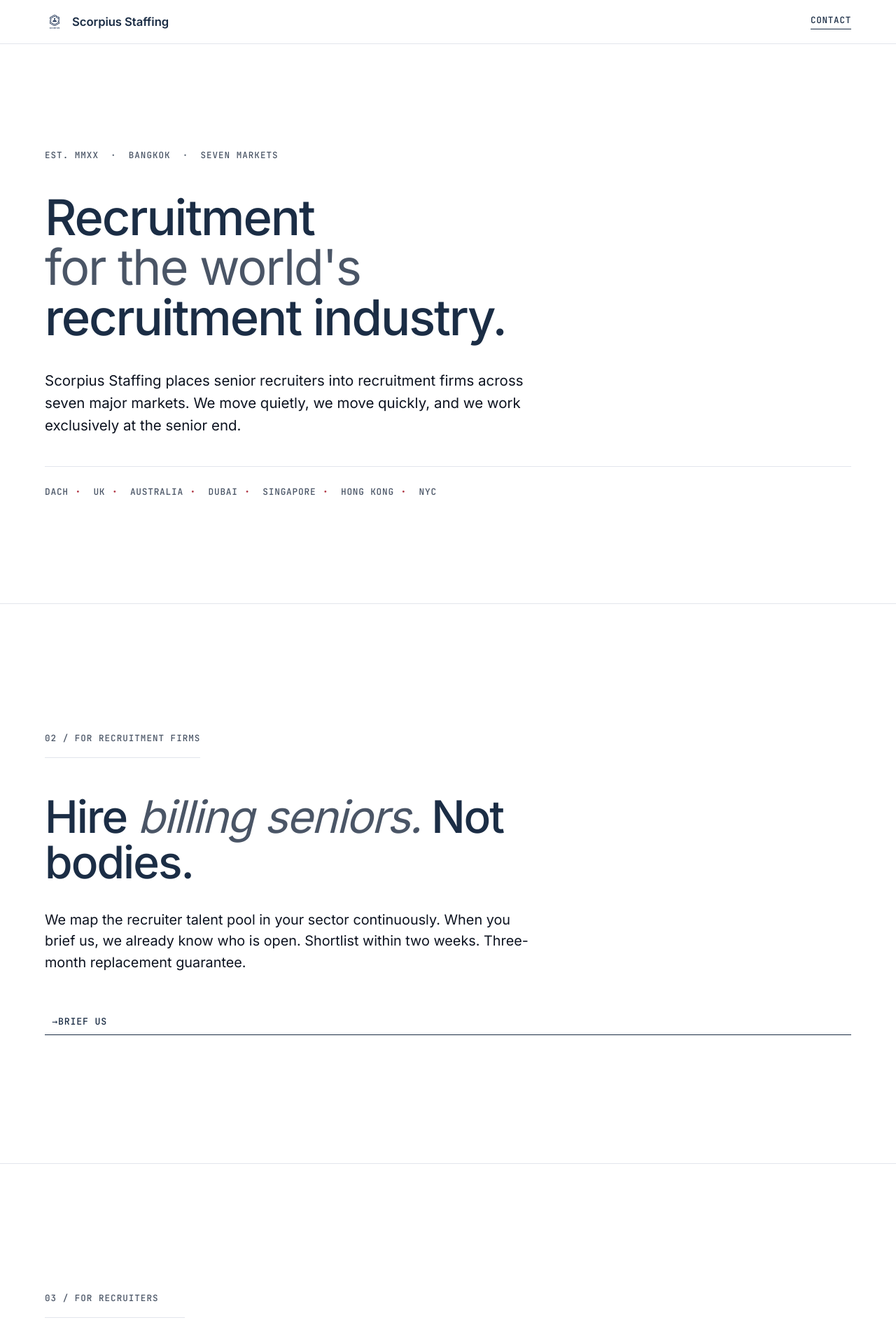
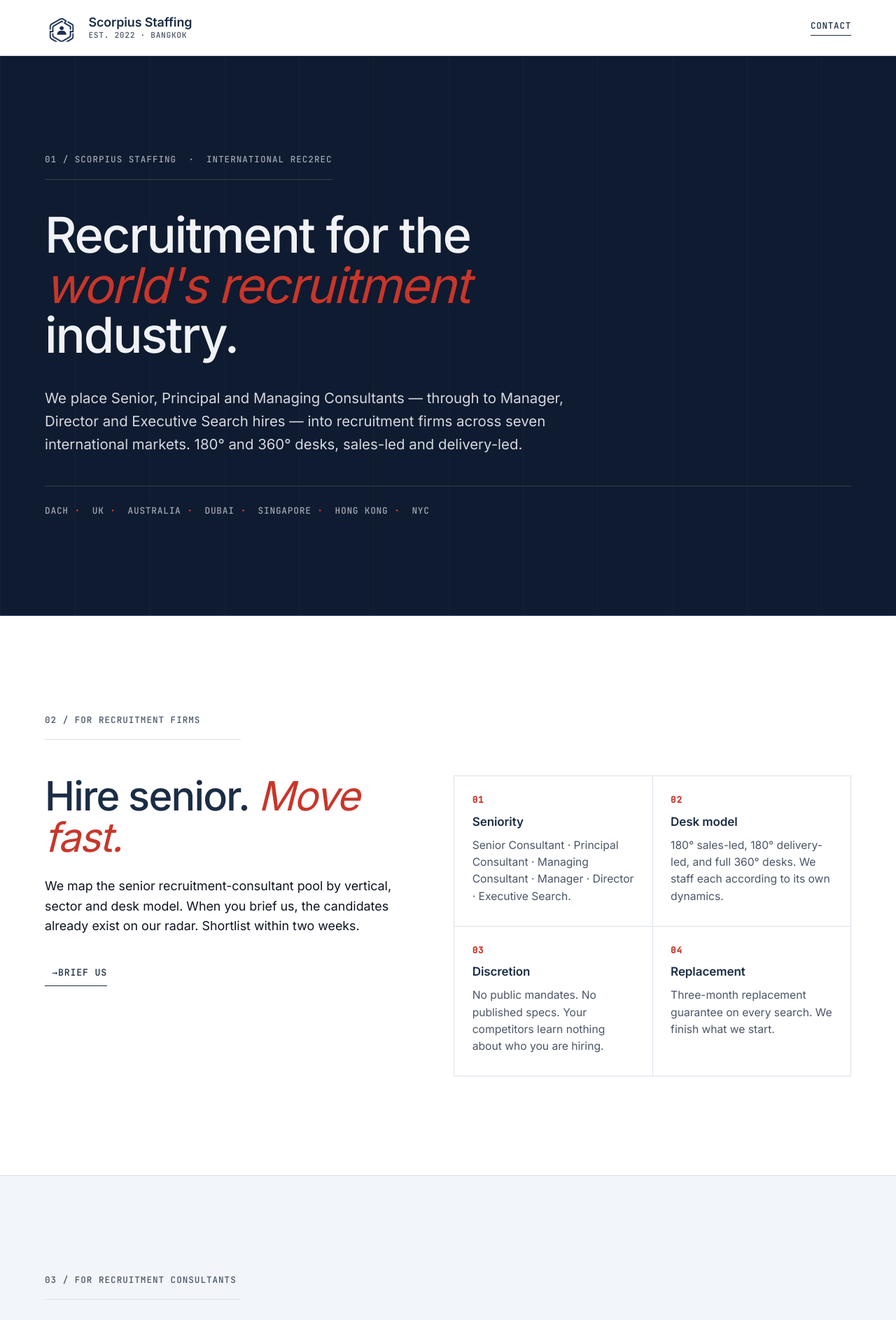
Before and after one commit to scorpiusstaffing/scorpius-staffing-site, a website: page index.html in a window 1280 px wide. Shown: the top 1886 px of the page at 70% size. Drawn offline with Linux system fonts and the light colour scheme.

Commit message:
Redesign: navy hero, larger logo, Est 2022, consultant-focused copy (180/360, Senior to Director, sales/delivery-led)

```diff
--- a/index.html
+++ b/index.html
@@ -4,11 +4,11 @@
 <meta charset="UTF-8" />
 <meta name="viewport" content="width=device-width, initial-scale=1.0" />
 <title>Scorpius Staffing — International rec2rec</title>
-<meta name="description" content="Recruitment-for-recruiters across DACH, UK, Australia, Dubai, Singapore, Hong Kong and NYC. We move recruiters between firms, quietly." />
+<meta name="description" content="Recruitment-for-recruiters. Senior Consultant to Director level. 180° and 360° desks, sales-led and delivery-led. Seven international markets." />
 <meta name="theme-color" content="#1B2D45" />
 
 <meta property="og:title" content="Scorpius Staffing" />
-<meta property="og:description" content="International rec2rec. Seven markets. Senior placements only." />
+<meta property="og:description" content="Rec2rec at Senior, Principal, Managing Consultant, Director and Executive level. Seven markets." />
 <meta property="og:type" content="website" />
 <meta property="og:url" content="https://scorpiusstaffing.com" />
 
@@ -23,27 +23,30 @@
 
 <header class="nav">
   <a href="#top" class="brand">
-    <img src="/logos/scorpius-staffing-mark.png" alt="" class="brand-mark" />
-    <span>Scorpius Staffing</span>
+    <img src="/logos/scorpius-hex-only.png" alt="" class="brand-mark" />
+    <div class="brand-text">
+      <span class="brand-name">Scorpius Staffing</span>
+      <span class="brand-meta">Est. 2022 &middot; Bangkok</span>
+    </div>
   </a>
   <a href="#contact" class="nav-cta">Contact</a>
 </header>
 
 <main id="top">
 
-  <!-- 01 — HERO -->
-  <section class="screen hero" data-index="01">
+  <!-- 01 — HERO (NAVY) -->
+  <section class="screen hero">
     <div class="screen-inner">
-      <span class="mono-label">Est. MMXX &nbsp;·&nbsp; Bangkok &nbsp;·&nbsp; Seven markets</span>
+      <span class="mono-label">01 / Scorpius Staffing &nbsp;·&nbsp; International rec2rec</span>
 
       <h1 class="hero-headline">
-        <span class="line">Recruitment</span>
-        <span class="line line--muted">for the world's</span>
-        <span class="line">recruitment&nbsp;industry.</span>
+        <span class="line">Recruitment for the</span>
+        <span class="line line--em">world's recruitment</span>
+        <span class="line">industry.</span>
       </h1>
 
       <p class="hero-sub">
-        Scorpius Staffing places senior recruiters into recruitment firms across seven major markets. We move quietly, we move quickly, and we work exclusively at the senior end.
+        We place Senior, Principal and Managing Consultants &mdash; through to Manager, Director and Executive Search hires &mdash; into recruitment firms across seven international markets. 180° and 360° desks, sales-led and delivery-led.
       </p>
 
       <div class="hero-markets">
@@ -59,31 +62,91 @@
   </section>
 
   <!-- 02 — FOR RECRUITMENT FIRMS -->
-  <section class="screen" data-index="02" id="firms">
-    <div class="screen-inner align-center">
+  <section class="screen screen-light" id="firms">
+    <div class="screen-inner">
       <span class="label">02 / For recruitment firms</span>
-      <h2 class="display">Hire <em>billing seniors.</em> Not bodies.</h2>
+
+      <div class="split">
+        <div class="split-left">
+          <h2 class="display">Hire senior. <em>Move fast.</em></h2>
           <p class="body-line">
-        We map the recruiter talent pool in your sector continuously. When you brief us, we already know who is open. Shortlist within two weeks. Three-month replacement guarantee.
+            We map the senior recruitment-consultant pool by vertical, sector and desk model. When you brief us, the candidates already exist on our radar. Shortlist within two weeks.
           </p>
           <a href="mailto:firms@scorpiusstaffing.com?subject=Search%20brief" class="link-underline">Brief us</a>
         </div>
+
+        <div class="split-right">
+          <div class="spec-grid">
+            <div class="spec">
+              <span class="spec-num">01</span>
+              <h3>Seniority</h3>
+              <p>Senior Consultant &middot; Principal Consultant &middot; Managing Consultant &middot; Manager &middot; Director &middot; Executive Search.</p>
+            </div>
+            <div class="spec">
+              <span class="spec-num">02</span>
+              <h3>Desk model</h3>
+              <p>180° sales-led, 180° delivery-led, and full 360° desks. We staff each according to its own dynamics.</p>
+            </div>
+            <div class="spec">
+              <span class="spec-num">03</span>
+              <h3>Discretion</h3>
+              <p>No public mandates. No published specs. Your competitors learn nothing about who you are hiring.</p>
+            </div>
+            <div class="spec">
+              <span class="spec-num">04</span>
+              <h3>Replacement</h3>
+              <p>Three-month replacement guarantee on every search. We finish what we start.</p>
+            </div>
+          </div>
+        </div>
+      </div>
+    </div>
   </section>
 
-  <!-- 03 — FOR RECRUITERS -->
-  <section class="screen" data-index="03" id="recruiters">
-    <div class="screen-inner align-center">
-      <span class="label">03 / For recruiters</span>
+  <!-- 03 — FOR CONSULTANTS -->
+  <section class="screen screen-tint" id="consultants">
+    <div class="screen-inner">
+      <span class="label">03 / For recruitment consultants</span>
+
+      <div class="split split--reversed">
+        <div class="split-left">
           <h2 class="display">A quiet conversation, <em>not a job application.</em></h2>
           <p class="body-line">
-        A confidential channel for senior recruiters considering a move. We surface only the firms that fit your billings, vertical, and the kind of work you want next. No volume outreach.
+            A confidential channel for senior recruitment consultants considering a move. Tell us your billings, your vertical, your model. We surface only the firms where the seat actually fits.
           </p>
-      <a href="mailto:recruiters@scorpiusstaffing.com?subject=Confidential%20conversation" class="link-underline">Start a conversation</a>
+          <a href="mailto:consultants@scorpiusstaffing.com?subject=Confidential%20conversation" class="link-underline">Start a conversation</a>
+        </div>
+
+        <div class="split-right">
+          <div class="spec-grid">
+            <div class="spec">
+              <span class="spec-num">A</span>
+              <h3>Confidential</h3>
+              <p>Your current firm never learns we have spoken. Your profile reaches only firms you explicitly approve.</p>
+            </div>
+            <div class="spec">
+              <span class="spec-num">B</span>
+              <h3>Right-fit only</h3>
+              <p>180 sales, 180 delivery, or full 360 &mdash; we match to your operating mode, not just title.</p>
+            </div>
+            <div class="spec">
+              <span class="spec-num">C</span>
+              <h3>Compensation</h3>
+              <p>We negotiate base, commission scheme, equity, and the conditions of your existing book moving with you.</p>
+            </div>
+            <div class="spec">
+              <span class="spec-num">D</span>
+              <h3>Through close</h3>
+              <p>We brief you on counter-offers before they arrive and stay in the loop until you have started.</p>
+            </div>
+          </div>
+        </div>
+      </div>
     </div>
   </section>
 
   <!-- 04 — MARKETS -->
-  <section class="screen screen-markets" data-index="04" id="markets">
+  <section class="screen screen-light" id="markets">
     <div class="screen-inner">
       <span class="label">04 / Markets</span>
       <ul class="markets-stack">
@@ -99,8 +162,8 @@
     </div>
   </section>
 
-  <!-- 05 — CONTACT -->
-  <section class="screen screen-contact" data-index="05" id="contact">
+  <!-- 05 — CONTACT (NAVY) -->
+  <section class="screen screen-contact" id="contact">
     <div class="screen-inner">
       <span class="label">05 / Contact</span>
       <h2 class="display">Speak with the operator. <em>Not a queue.</em></h2>
@@ -110,8 +173,8 @@
           <span>For recruitment firms</span>
         </li>
         <li>
-          <a href="mailto:recruiters@scorpiusstaffing.com">recruiters@scorpiusstaffing.com</a>
-          <span>For recruiters considering a move</span>
+          <a href="mailto:consultants@scorpiusstaffing.com">consultants@scorpiusstaffing.com</a>
+          <span>For consultants considering a move</span>
         </li>
         <li>
           <a href="mailto:hello@scorpiusstaffing.com">hello@scorpiusstaffing.com</a>
@@ -126,7 +189,7 @@
 <footer class="foot">
   <div class="container foot-row">
     <span class="foot-brand">Scorpius Staffing</span>
-    <span class="foot-meta">© 2026 &nbsp;·&nbsp; Part of <a href="https://scorpiussearch.com" target="_blank" rel="noopener">Scorpius Search</a> &nbsp;·&nbsp; <a href="#imprint">Imprint</a></span>
+    <span class="foot-meta">© 2026 &nbsp;·&nbsp; Est. 2022 &nbsp;·&nbsp; Part of <a href="https://scorpiussearch.com" target="_blank" rel="noopener">Scorpius Search</a> &nbsp;·&nbsp; <a href="#imprint">Imprint</a></span>
   </div>
 </footer>
 
--- a/styles.css
+++ b/styles.css
@@ -1,23 +1,28 @@
 /* =============================================================
-   SCORPIUS STAFFING — Navy minimal, international rec2rec
+   SCORPIUS STAFFING — Navy hero, light middle, navy contact
+   Distinct from Argushaus (cream/red light) — same family, different mood
    ============================================================= */
 
 :root {
   --bg:        #FFFFFF;
-  --bg-alt:    #F4F6FA;       /* very subtle cool tint */
-  --ink:       #0D1320;       /* near-black with navy hint */
+  --bg-tint:   #F2F5FA;       /* light navy tint for alt sections */
+  --bg-card:   #F7F9FC;
+  --ink:       #0D1320;
   --navy:      #1B2D45;       /* Scorpius brand navy */
+  --navy-deep: #0F1B30;       /* deeper navy for hero */
   --navy-soft: #2D4267;
+  --cream:     #F0F2F7;       /* off-white text on navy */
   --muted:     #4A5566;
-  --line:      #E2E5EC;
-  --line-soft: #EEF0F4;
-  --accent:    #B23A48;       /* deep red - from Leads logo, ties family */
+  --muted-on-navy: rgba(240, 242, 247, 0.65);
+  --line:      #DCE1EA;
+  --line-on-navy: rgba(240, 242, 247, 0.16);
+  --accent:    #C8362A;       /* red accent — ties to Leads family */
 
   --sans: 'Inter', -apple-system, BlinkMacSystemFont, 'Helvetica Neue', Arial, sans-serif;
   --mono: 'JetBrains Mono', 'SF Mono', Menlo, monospace;
 
   --gutter: clamp(1.5rem, 5vw, 5rem);
-  --vpad:   clamp(4rem, 12vh, 9rem);
+  --vpad:   clamp(4rem, 11vh, 8rem);
 }
 
 *, *::before, *::after { box-sizing: border-box; margin: 0; padding: 0; }
@@ -39,9 +44,7 @@
 }
 
 a { color: inherit; text-decoration: none; transition: color 0.2s ease; }
-a:hover { color: var(--navy); }
-
-::selection { background: var(--navy); color: var(--bg); }
+::selection { background: var(--navy); color: var(--cream); }
 
 img { display: block; max-width: 100%; }
 ul, ol { list-style: none; }
@@ -62,31 +65,52 @@
   position: sticky;
   top: 0;
   z-index: 50;
-  background: rgba(255, 255, 255, 0.92);
+  background: rgba(255, 255, 255, 0.94);
   backdrop-filter: blur(10px);
   -webkit-backdrop-filter: blur(10px);
   border-bottom: 1px solid var(--line);
   display: flex;
   align-items: center;
   justify-content: space-between;
-  padding: 1rem var(--gutter);
+  padding: 0.9rem var(--gutter);
 }
 
 .brand {
   display: flex;
   align-items: center;
-  gap: 0.65rem;
+  gap: 0.85rem;
+  color: var(--navy);
+}
+
+.brand-mark {
+  width: 48px;
+  height: 48px;
+  object-fit: contain;
+  flex-shrink: 0;
+}
+
+.brand-text {
+  display: flex;
+  flex-direction: column;
+  gap: 0.05rem;
+  line-height: 1.15;
+}
+
+.brand-name {
   font-family: var(--sans);
   font-weight: 600;
-  font-size: 0.98rem;
+  font-size: 1.05rem;
   letter-spacing: -0.005em;
   color: var(--navy);
 }
 
-.brand-mark {
-  width: 28px;
-  height: 28px;
-  object-fit: contain;
+.brand-meta {
+  font-family: var(--mono);
+  font-size: 0.66rem;
+  font-weight: 500;
+  letter-spacing: 0.06em;
+  text-transform: uppercase;
+  color: var(--muted);
 }
 
 .nav-cta {
@@ -98,11 +122,17 @@
   color: var(--navy);
   border-bottom: 1px solid var(--navy);
   padding-bottom: 3px;
-  transition: opacity 0.2s ease;
+  transition: opacity 0.2s ease, color 0.2s ease;
 }
-.nav-cta:hover { opacity: 0.55; }
+.nav-cta:hover { color: var(--accent); border-bottom-color: var(--accent); }
 
-/* ---------- Section base (each = full viewport) ---------- */
+@media (max-width: 700px) {
+  .brand-mark { width: 38px; height: 38px; }
+  .brand-name { font-size: 0.95rem; }
+  .brand-meta { font-size: 0.6rem; }
+}
+
+/* ---------- Section base ---------- */
 .screen {
   min-height: 100vh;
   min-height: 100svh;
@@ -119,14 +149,28 @@
   margin: 0 auto;
 }
 
-.align-center {
-  display: flex;
-  flex-direction: column;
-  justify-content: center;
+/* ---------- HERO (NAVY) ---------- */
+.hero {
+  background: var(--navy-deep);
+  color: var(--cream);
+  border-bottom: 1px solid var(--navy-soft);
+  position: relative;
+  overflow: hidden;
 }
 
-/* ---------- HERO ---------- */
-.hero { background: var(--bg); }
+/* Subtle grid background on hero */
+.hero::before {
+  content: "";
+  position: absolute;
+  inset: 0;
+  background-image:
+    linear-gradient(to right, rgba(255,255,255,0.04) 1px, transparent 1px);
+  background-size: calc(100% / 12) 100%;
+  pointer-events: none;
+  opacity: 0.6;
+}
+
+.hero .screen-inner { position: relative; z-index: 1; }
 
 .mono-label {
   display: block;
@@ -135,8 +179,12 @@
   font-weight: 500;
   letter-spacing: 0.08em;
   text-transform: uppercase;
-  color: var(--muted);
+  color: var(--muted-on-navy);
   margin-bottom: 2.5rem;
+  padding-bottom: 1.1rem;
+  border-bottom: 1px solid var(--line-on-navy);
+  width: fit-content;
+  min-width: 280px;
 }
 
 .hero-headline {
@@ -145,35 +193,28 @@
   font-size: clamp(2rem, 5.5vw, 5rem);
   line-height: 1.02;
   letter-spacing: -0.03em;
-  color: var(--navy);
+  color: var(--cream);
   margin-bottom: 2.25rem;
   max-width: 18ch;
 }
 
 .hero-headline .line {
   display: block;
-  opacity: 0;
-  transform: translateY(20px);
-  transition: opacity 1.1s cubic-bezier(0.2, 0.7, 0.2, 1),
-              transform 1.1s cubic-bezier(0.2, 0.7, 0.2, 1);
 }
 
-.hero-headline.is-visible .line:nth-child(1) { opacity: 1; transform: translateY(0); transition-delay: 0.05s; }
-.hero-headline.is-visible .line:nth-child(2) { opacity: 1; transform: translateY(0); transition-delay: 0.2s; }
-.hero-headline.is-visible .line:nth-child(3) { opacity: 1; transform: translateY(0); transition-delay: 0.35s; }
-
-.hero-headline .line--muted {
-  color: var(--muted);
+.hero-headline .line--em {
+  font-style: italic;
   font-weight: 400;
+  color: var(--accent);
 }
 
 .hero-sub {
   font-family: var(--sans);
   font-weight: 400;
-  font-size: clamp(1.05rem, 1.6vw, 1.25rem);
-  line-height: 1.55;
-  color: var(--ink);
-  max-width: 55ch;
+  font-size: clamp(1.05rem, 1.6vw, 1.2rem);
+  line-height: 1.6;
+  color: rgba(240, 242, 247, 0.88);
+  max-width: 62ch;
   margin-bottom: 2.5rem;
 }
 
@@ -183,19 +224,23 @@
   font-weight: 500;
   letter-spacing: 0.06em;
   text-transform: uppercase;
-  color: var(--muted);
+  color: var(--muted-on-navy);
   padding-top: 1.5rem;
-  border-top: 1px solid var(--line);
+  border-top: 1px solid var(--line-on-navy);
 }
 
 .hero-markets .dot {
   color: var(--accent);
-  margin: 0 0.55rem;
+  margin: 0 0.5rem;
   font-weight: 600;
 }
 
-/* ---------- Labels ---------- */
-.label {
+/* ---------- Light sections ---------- */
+.screen-light { background: var(--bg); }
+.screen-tint  { background: var(--bg-tint); }
+
+.screen-light .label,
+.screen-tint .label {
   display: block;
   font-family: var(--mono);
   font-size: 0.74rem;
@@ -207,35 +252,101 @@
   padding-bottom: 1rem;
   border-bottom: 1px solid var(--line);
   width: fit-content;
-  min-width: 200px;
+  min-width: 280px;
 }
 
-/* ---------- Display H2 (per-section) ---------- */
+/* ---------- Split layout (firms/consultants) ---------- */
+.split {
+  display: grid;
+  grid-template-columns: 1fr 1.1fr;
+  gap: 4rem;
+  align-items: start;
+}
+
+.split--reversed { direction: rtl; }
+.split--reversed > * { direction: ltr; }
+
+@media (max-width: 900px) {
+  .split { grid-template-columns: 1fr; gap: 2.5rem; }
+  .split--reversed { direction: ltr; }
+}
+
 .display {
   font-family: var(--sans);
   font-weight: 500;
-  font-size: clamp(2rem, 5vw, 4.2rem);
-  line-height: 1.02;
+  font-size: clamp(2rem, 4.5vw, 3.6rem);
+  line-height: 1.03;
   letter-spacing: -0.03em;
   color: var(--navy);
-  margin-bottom: 2rem;
-  max-width: 18ch;
+  margin-bottom: 1.5rem;
+  max-width: 16ch;
 }
 
 .display em {
   font-style: italic;
   font-weight: 400;
-  color: var(--muted);
+  color: var(--accent);
 }
 
 .body-line {
   font-family: var(--sans);
   font-weight: 400;
-  font-size: clamp(1.05rem, 1.55vw, 1.25rem);
+  font-size: 1.05rem;
+  line-height: 1.6;
+  color: var(--ink);
+  max-width: 48ch;
+  margin-bottom: 2rem;
+}
+
+/* ---------- Spec grid (the 4 cards) ---------- */
+.spec-grid {
+  display: grid;
+  grid-template-columns: 1fr 1fr;
+  gap: 1px;
+  background: var(--line);
+  border: 1px solid var(--line);
+}
+
+.spec {
+  background: var(--bg);
+  padding: 1.5rem 1.5rem 1.75rem;
+  display: flex;
+  flex-direction: column;
+  gap: 0.5rem;
+  transition: background 0.25s ease;
+}
+
+.screen-tint .spec { background: var(--bg-tint); }
+.screen-tint .spec-grid { background: var(--line); }
+
+.spec:hover { background: var(--bg-card); }
+.screen-tint .spec:hover { background: var(--bg); }
+
+.spec-num {
+  font-family: var(--mono);
+  font-size: 0.74rem;
+  font-weight: 600;
+  letter-spacing: 0.06em;
+  color: var(--accent);
+}
+
+.spec h3 {
+  font-family: var(--sans);
+  font-weight: 600;
+  font-size: 1rem;
+  letter-spacing: -0.005em;
+  color: var(--navy);
+}
+
+.spec p {
+  font-family: var(--sans);
+  font-size: 0.92rem;
   line-height: 1.55;
-  color: var(--ink);
-  max-width: 56ch;
-  margin-bottom: 3rem;
+  color: var(--muted);
+}
+
+@media (max-width: 500px) {
+  .spec-grid { grid-template-columns: 1fr; }
 }
 
 /* ---------- Underline link ---------- */
@@ -258,7 +369,7 @@
   height: 1px;
   background: var(--navy);
   transform-origin: left center;
-  transition: transform 0.4s cubic-bezier(0.7, 0, 0.3, 1);
+  transition: transform 0.4s cubic-bezier(0.7, 0, 0.3, 1), background 0.2s ease;
 }
 
 .link-underline::before {
@@ -273,15 +384,12 @@
 .link-underline:hover::before { transform: translateX(6px); }
 
 /* ---------- Markets stack ---------- */
-.screen-markets { background: var(--bg-alt); }
-
 .markets-stack {
   margin: 0;
   border-top: 1px solid var(--line);
 }
 
 .markets-stack li {
-  font-family: var(--sans);
   display: flex;
   justify-content: space-between;
   align-items: baseline;
@@ -291,20 +399,18 @@
   transition: padding-left 0.4s cubic-bezier(0.7, 0, 0.3, 1), color 0.25s ease;
 }
 
-.markets-stack li:hover {
-  padding-left: 1rem;
-  color: var(--accent);
-}
+.markets-stack li:hover { padding-left: 1rem; }
+.markets-stack li:hover .m-name { color: var(--accent); }
 
 .m-name {
+  font-family: var(--sans);
   font-weight: 500;
   font-size: clamp(1.75rem, 4vw, 3rem);
   line-height: 1.05;
   letter-spacing: -0.025em;
   color: var(--navy);
+  transition: color 0.25s ease;
 }
-
-.markets-stack li:hover .m-name { color: var(--accent); }
 
 .m-meta {
   font-family: var(--mono);
@@ -333,14 +439,14 @@
 }
 
 /* ---------- Contact ---------- */
-.screen-contact { background: var(--navy); color: var(--bg-alt); }
-.screen-contact .label { color: rgba(244, 246, 250, 0.6); border-bottom-color: rgba(244, 246, 250, 0.15); }
-.screen-contact .display { color: var(--bg); }
-.screen-contact .display em { color: var(--accent); opacity: 0.95; }
+.screen-contact { background: var(--navy-deep); color: var(--cream); }
+.screen-contact .label { color: var(--muted-on-navy); border-bottom-color: var(--line-on-navy); }
+.screen-contact .display { color: var(--cream); }
+.screen-contact .display em { color: var(--accent); }
 
 .contact-list {
   margin-top: 1rem;
-  border-top: 1px solid rgba(244, 246, 250, 0.18);
+  border-top: 1px solid var(--line-on-navy);
 }
 
 .contact-list li {
@@ -348,8 +454,8 @@
   grid-template-columns: 1fr auto;
   align-items: baseline;
   gap: 2rem;
-  padding: 1.5rem 0;
-  border-bottom: 1px solid rgba(244, 246, 250, 0.18);
+  padding: 1.4rem 0;
+  border-bottom: 1px solid var(--line-on-navy);
   transition: padding-left 0.4s cubic-bezier(0.7, 0, 0.3, 1);
 }
 
@@ -358,9 +464,9 @@
 .contact-list a {
   font-family: var(--sans);
   font-weight: 500;
-  font-size: clamp(1.2rem, 2.5vw, 2rem);
+  font-size: clamp(1.2rem, 2.4vw, 1.9rem);
   letter-spacing: -0.02em;
-  color: var(--bg);
+  color: var(--cream);
   transition: color 0.2s ease;
 }
 
@@ -372,12 +478,12 @@
   font-weight: 500;
   letter-spacing: 0.06em;
   text-transform: uppercase;
-  color: rgba(244, 246, 250, 0.55);
+  color: var(--muted-on-navy);
 }
 
 @media (max-width: 600px) {
-  .contact-list li { grid-template-columns: 1fr; gap: 0.4rem; padding: 1.25rem 0; }
-  .contact-list a { font-size: 1.05rem; }
+  .contact-list li { grid-template-columns: 1fr; gap: 0.4rem; padding: 1.1rem 0; }
+  .contact-list a { font-size: 1.1rem; }
 }
 
 /* ---------- Footer ---------- */
@@ -408,8 +514,8 @@
 }
 
 .foot a { color: var(--muted); }
-.foot a:hover { color: var(--navy); }
+.foot a:hover { color: var(--accent); }
 
-@media (max-width: 600px) {
+@media (max-width: 700px) {
   .foot-row { flex-direction: column; gap: 0.75rem; text-align: center; }
 }
```
Also changed, not shown: favicon.svg, logos/scorpius-hex-only.png (added). Lines whose indentation alone changed are shown as unchanged.
